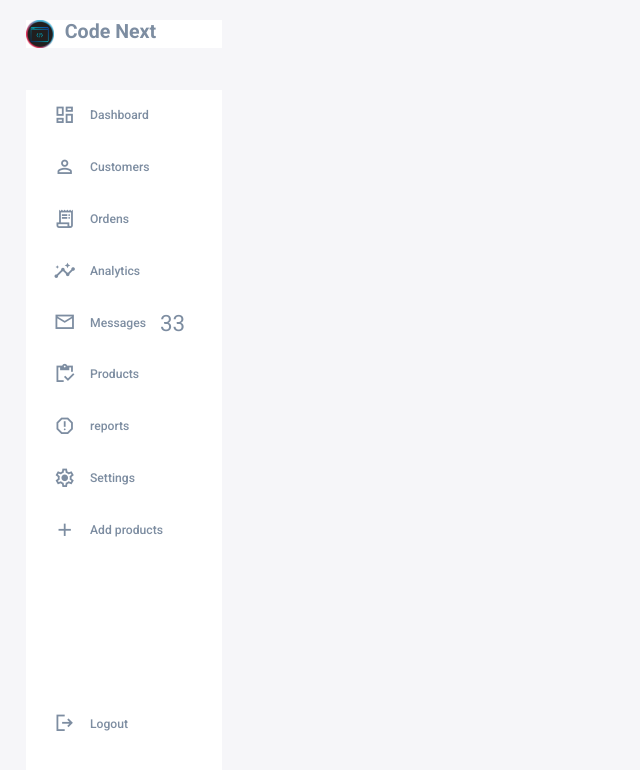
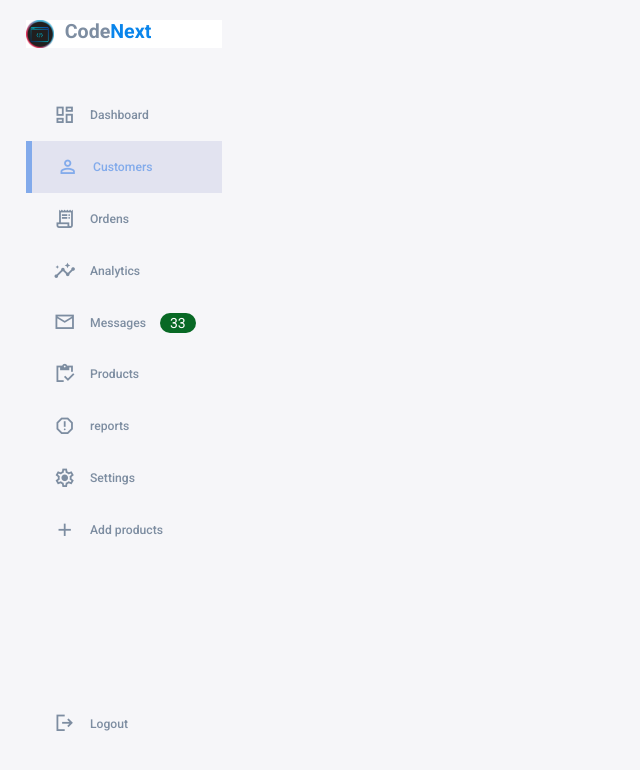
Before and after one commit to pettersonPadilha/painel-admin, a plain HTML site: page index.html in a window 1280 px wide. Shown: the whole page, without its empty margins (0-640 px from the left). Drawn offline with nearby package versions, Linux system fonts and the light colour scheme.

Commit message:
sidebar completed

```diff
--- a/index.html
+++ b/index.html
@@ -21,14 +21,14 @@
     <title>Painel admin</title>
   </head>
   <body>
+     <!-- sidebar Start -->
     <div class="container">
       <aside>
         <div class="top">
           <div class="logo">
             <img src="./img/perfil01.png" alt="logo" />
             <h2 class="text-muted">
-              Code
-              <span>Next</span>
+              Code<span class="next">Next</span>
             </h2>
           </div>
           <div class="close" id="close-btn">
@@ -40,7 +40,7 @@
             <span class="material-symbols-sharp">dashboard</span>
             <h3>Dashboard</h3>
           </a>
-          <a href="#">
+          <a href="#" class="active">
             <span class="material-symbols-sharp">person</span>
             <h3>Customers</h3>
           </a>
@@ -79,6 +79,8 @@
           </a>
         </div>
       </aside>
+        <!-- main Start -->
+
     </div>
   </body>
 </html>
--- a/styles.css
+++ b/styles.css
@@ -59,6 +59,9 @@ h5 {
 small {
 font-size: 0.75rem;
 }
+.next {
+    color: rgb(10, 133, 235);
+}
 .profile-photo {
     width: 2.8rem;
     height: 2.8rem;
@@ -77,7 +80,7 @@ b {
 }
 .primary {
     /* Verificar a color*/
-    color: #7388;
+    color: rgba(6, 104, 117, 0.533);
 
 }
 .danger {
@@ -118,7 +121,6 @@ aside .close {
     display: none;
 }
 aside .sidebar {
-    background-color: white;
     display: flex;
     flex-direction: column;
     height: 86vh;
@@ -139,10 +141,41 @@ aside .sidebar a {
     transition: all 300ms ease;
 }
 aside .sidebar a span {
-    font-size: 1.6rem
+    font-size: 1.6rem;
+    transition: all 300ms ease;
 }
 aside .sidebar a:last-child {
     position: absolute;
     bottom: 2rem;
     width: 100%;
 }
+aside .sidebar a.active {
+    background-color: rgba(132,139,200,0.18);
+    color: rgba(47, 121, 231, 0.533);
+    margin-left: 0;
+
+}
+aside .sidebar a.active:before {
+    content: "";
+    width: 6px;
+    height:100%;
+    background-color: rgba(47, 121, 231, 0.533); ;
+}
+aside .sidebar a.active span {
+    color: rgba(47, 121, 231, 0.533);
+    margin-left: calc(1rem - 3px);
+
+}
+aside .sidebar a:hover {
+    color: rgba(47, 121, 231, 0.533);
+}
+aside .sidebar a:hover span {
+    margin-left: 1rem;
+}
+aside .sidebar .message-count {
+    background-color: rgb(8, 105, 37);
+    color:rgb(255, 254, 254);
+    padding: 2px 10px;
+    font-size: 14px;
+    border-radius: 10px
+}
```
